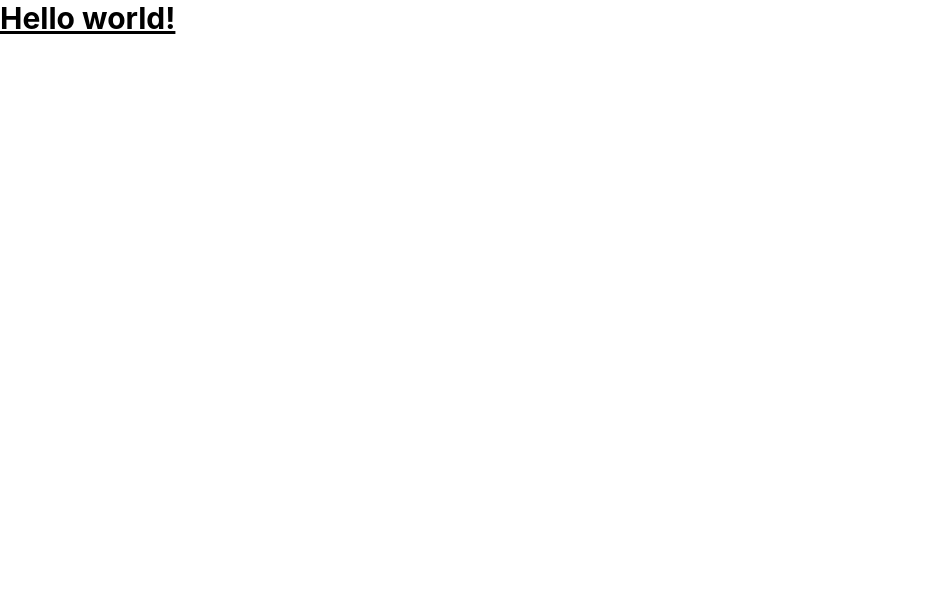
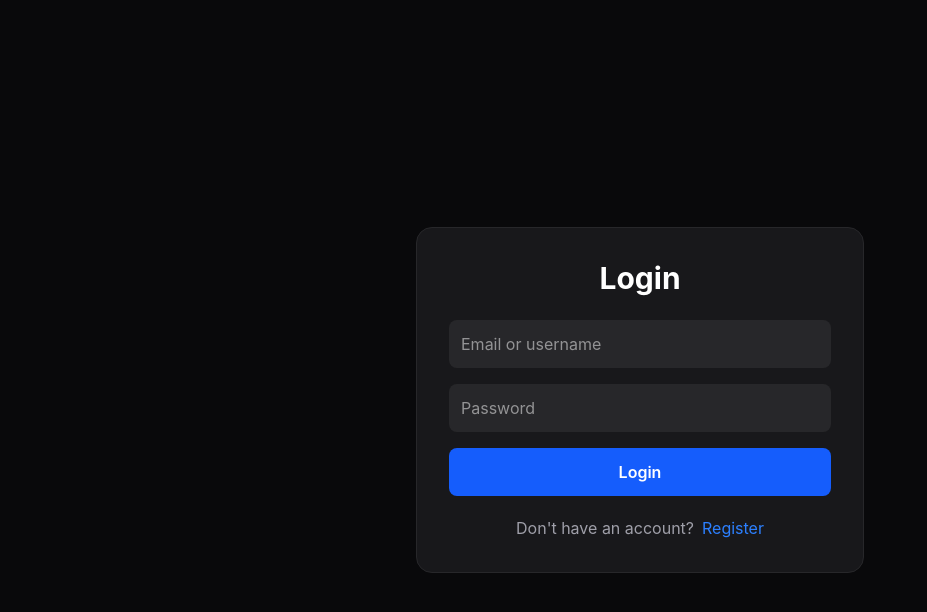
Before and after one commit to manojl07/ORBIT, a React (Vite) app in the folder client/: page /login in a window 1280 px wide. Shown: the top 612 px of the page, without its empty margins (0-927 px from the left). Built offline with nearby package versions, Linux system fonts and the light colour scheme; no server answers.

Commit message:
feat: implemented frontend authentication flow with login API

```diff
--- a/client/src/App.jsx
+++ b/client/src/App.jsx
@@ -1,13 +1,8 @@
 import React from 'react'
+import AppRoutes from './routes/AppRoutes'
 
 const App = () => {
-  return (
-    <div>
-      <h1 class="text-3xl font-bold underline">
-        Hello world!
-      </h1>
-    </div>
-  )
+  return <AppRoutes />
 }
 
 export default App
--- a/client/src/api/auth.api.js
+++ b/client/src/api/auth.api.js
@@ -1,7 +1,7 @@
 import API from './axios'
 
-export const registerUser = async (FormData) => {
-  const { data } = await API.post('/auth/register', FormData)
+export const registerUser = async (formData) => {
+  const { data } = await API.post('/auth/register', formData)
 
   return data;
 }
--- a/client/src/main.jsx
+++ b/client/src/main.jsx
@@ -5,6 +5,7 @@ import App from './App.jsx'
 import { QueryClient, QueryClientProvider } from '@tanstack/react-query'
 import { BrowserRouter } from 'react-router-dom'
 import { AuthProvider } from './context/AuthContext.jsx'
+import { Toaster } from 'react-hot-toast'
 
 
 const queryClient = new QueryClient();
@@ -16,6 +17,7 @@ createRoot(document.getElementById('root')).render(
         <BrowserRouter>
           <App />
         </BrowserRouter>
+        <Toaster position='top-right' />
       </AuthProvider>
     </QueryClientProvider>
   </StrictMode>,
--- a/client/src/pages/Feed.jsx
+++ b/client/src/pages/Feed.jsx
@@ -0,0 +1,9 @@
+import React from 'react'
+
+const Feed = () => {
+  return (
+    <div>Feed</div>
+  )
+}
+
+export default Feed
--- a/client/src/pages/Login.jsx
+++ b/client/src/pages/Login.jsx
@@ -1,8 +1,107 @@
 import React from 'react'
+import { useAuth } from '../hooks/useAuth';
+import { useForm } from 'react-hook-form';
+import { useMutation } from '@tanstack/react-query';
+import toast from 'react-hot-toast';
+import { Link, useNavigate } from 'react-router-dom';
+import { getMe, loginUser } from '../api/auth.api';
 
 const Login = () => {
+  const navigate = useNavigate();
+
+  const { setUser } = useAuth();
+
+  const { register, handleSubmit, formState: { errors } } = useForm();
+
+  const loginMutation = useMutation({
+    mutationFn: loginUser,
+    onSuccess: async () => {
+      try {
+        const me = await getMe();
+
+        setUser(me.data);
+        toast.success("Login successful 🚀")
+        navigate('/')
+
+      } catch (error) {
+        toast.error("Failed to fetch user")
+      }
+    },
+
+    onError: (error) => {
+      toast.error(error?.response?.data?.message || "Login failed");
+    }
+  })
+
+  const onSubmit = (data) => {
+    loginMutation.mutate(data);
+  }
+
   return (
-    <div>Login</div>
+    <div className='min-h-screen flex items-center justify-center bg-zinc-950'>
+
+      <form onSubmit={handleSubmit(onSubmit)}
+        className='w-full max-w-md bg-zinc-900 p-8 rounded-2xl border border-zinc-800'>
+
+        <h1 className='text-3xl font-bold text-white mb-6 text-center'>Login</h1>
+
+        <div className='space-y-4'>
+
+          <input
+            type="text"
+            placeholder='Email or username'
+            {...register("identifier", {
+              required: "Username or Email is required",
+            })}
+            className='w-full p-3 rounded-lg bg-zinc-800 text-white'
+          />
+
+          {errors.identifier && (
+            <p className='text-red-500 text-sm'>
+              {errors.identifier.message}
+            </p>
+          )}
+
+          <input
+            type="password"
+            placeholder='Password'
+            {...register("password", {
+              required: "Password is required",
+            })}
+            className='w-full p-3 rounded-lg bg-zinc-800 text-white'
+          />
+
+          {errors.password && (
+            <p className='text-red-500 text-sm'>
+              {errors.password.message}
+            </p>
+          )}
+
+          <button
+            type="submit"
+            disabled={loginMutation.isPending}
+            className='w-full bg-blue-600 hover:bg-blue-700 transition p-3 rounded-lg text-white font-semibold'
+          >
+            {loginMutation.isPending
+              ? "Logging In..."
+              : "Login"
+            }
+          </button>
+        </div>
+
+        <p className='text-center text-zinc-400 mt-5'>
+          Don't have an account?
+
+          <Link
+            to="/register"
+            className="text-blue-500 ml-2"
+          >
+            Register
+          </Link>
+        </p>
+      </form>
+
+    </div>
   )
 }
 
--- a/client/src/pages/Profile.jsx
+++ b/client/src/pages/Profile.jsx
@@ -0,0 +1,9 @@
+import React from 'react'
+
+const Profile = () => {
+  return (
+    <div>Profile</div>
+  )
+}
+
+export default Profile
--- a/client/src/pages/Register.jsx
+++ b/client/src/pages/Register.jsx
@@ -0,0 +1,9 @@
+import React from 'react'
+
+const Register = () => {
+  return (
+    <div>Register</div>
+  )
+}
+
+export default Register
--- a/client/src/routes/AppRoutes.jsx
+++ b/client/src/routes/AppRoutes.jsx
@@ -0,0 +1,34 @@
+import React from 'react'
+import Login from '../pages/Login'
+import Register from '../pages/Register'
+import Feed from '../pages/Feed'
+import Profile from '../pages/Profile'
+
+import ProtectedRoute from '../layouts/ProtectedRoute'
+import { Route, Routes } from 'react-router-dom'
+
+
+const AppRoutes = () => {
+  return (
+    <Routes>
+      <Route path='/login' element={<Login />} />
+      <Route path='/register' element={<Register />} />
+      <Route pth='/'
+        element={
+          <ProtectedRoute>
+            <Feed />
+          </ProtectedRoute>
+        }
+      />
+      <Route path='/profile/:userId'
+        element={
+          <ProtectedRoute>
+            <Profile />
+          </ProtectedRoute>
+        }
+      />
+    </Routes>
+  )
+}
+
+export default AppRoutes
```
Also changed, not shown: client/src/conponents/post/CreatePostModal.jsx (added), client/src/conponents/post/PostCard.jsx (added), client/src/conponents/profile/ProfileHeader.jsx (added), client/src/layouts/Navbar.jsx (added), 1 other file (tests, documents, lock files or other folders).
